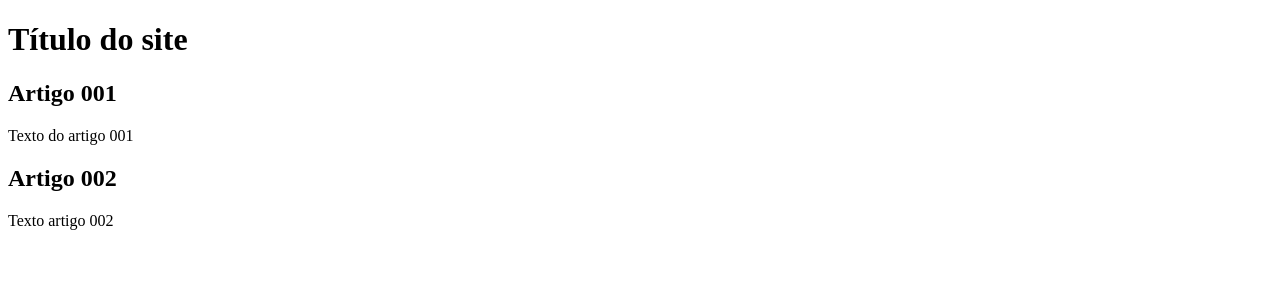
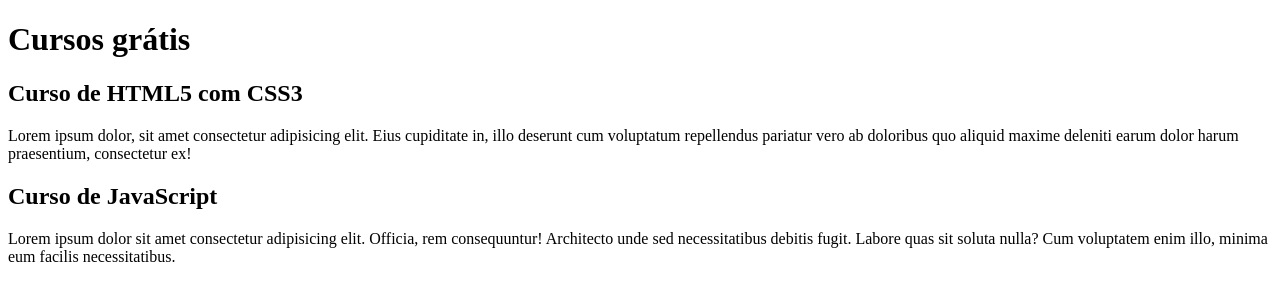
Before and after one commit to Geslanio/projeto-site, a plain HTML site: page index.htm in a window 1280 px wide. Drawn offline with Linux system fonts and the light colour scheme.

Commit message:
comecei a escrever o conteúdo

```diff
--- a/index.htm
+++ b/index.htm
@@ -9,13 +9,13 @@
 <body>
     <main>
         <header>
-            <h1>Título do site</h1>
+            <h1>Cursos grátis</h1>
             <article>
-                <h2>Artigo 001</h2>
-                <p>Texto do artigo 001</p>
+                <h2>Curso de HTML5 com CSS3</h2>
+                <p>Lorem ipsum dolor, sit amet consectetur adipisicing elit. Eius cupiditate in, illo deserunt cum voluptatum repellendus pariatur vero ab doloribus quo aliquid maxime deleniti earum dolor harum praesentium, consectetur ex!</p>
             </article>
-            <h2>Artigo 002</h2>
-            <p>Texto artigo 002</p>
+            <h2>Curso de JavaScript</h2>
+            <p>Lorem ipsum dolor sit amet consectetur adipisicing elit. Officia, rem consequuntur! Architecto unde sed necessitatibus debitis fugit. Labore quas sit soluta nulla? Cum voluptatem enim illo, minima eum facilis necessitatibus.</p>
             <article>
 
             </article>
```
